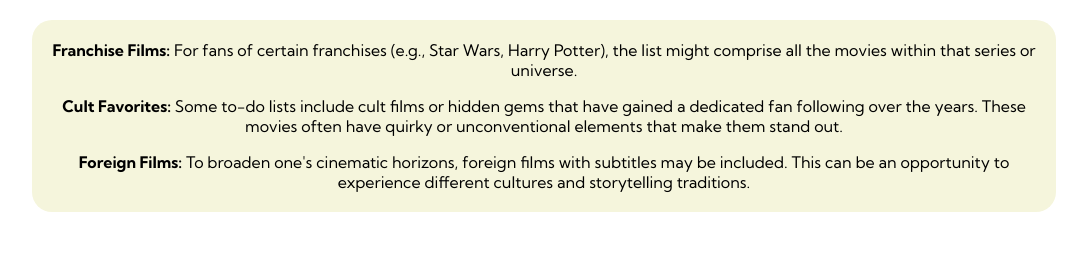
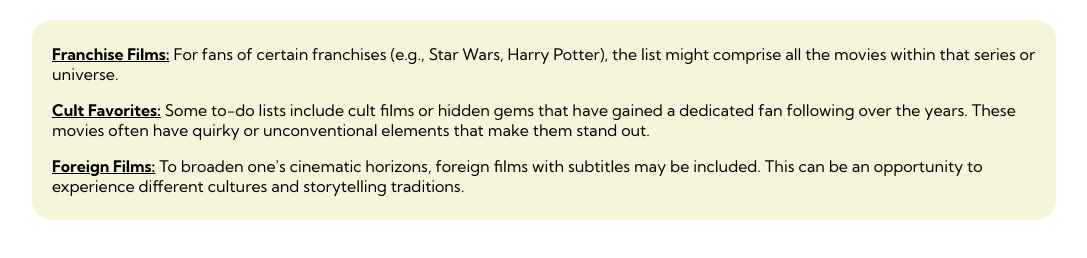
Before and after one commit to b-l-u-e/AZ-C5-HTML, a plain HTML site: page index.html in a window 1280 px wide. Shown: the part 108-366 px from the top of the page, without its empty margins (96-1183 px from the left). Drawn offline with Linux system fonts and the light colour scheme.

Commit message:
add some padding

```diff
--- a/style.css
+++ b/style.css
@@ -27,16 +27,15 @@ body{
 }
 
 .bodyContainer{
-    padding: 4px;
+    padding: 8px;
+    padding-left: 20px;
     border-radius: 20px;
     background-color: beige;
     margin-top: 20px;
 }
 
-.body1{
-    text-align: center;
-}
 
 p span {
  font-weight: 700;
+ text-decoration: underline;
 }
```
